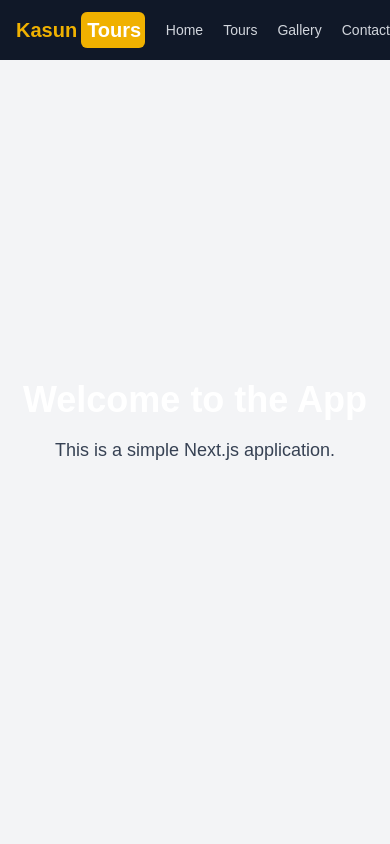
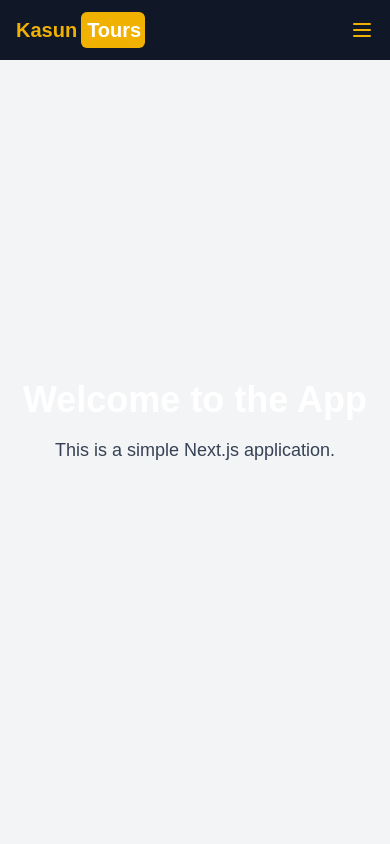
Before and after one commit to kasun-dev/kasun-tours-web, a Next.js app in the folder client/: page / in a window 390 px wide. Shown: the top 844 px of the page. Built offline with nearby package versions, Linux system fonts and the light colour scheme.

Commit message:
mobile navbar upgrade

```diff
--- a/client/package.json
+++ b/client/package.json
@@ -9,6 +9,7 @@
     "lint": "next lint"
   },
   "dependencies": {
+    "lucide-react": "^0.525.0",
     "next": "15.3.5",
     "react": "^19.0.0",
     "react-dom": "^19.0.0",
--- a/client/src/app/clientLayout.tsx
+++ b/client/src/app/clientLayout.tsx
@@ -2,9 +2,9 @@
 'use client'
 
 import { useEffect, useState } from 'react'
-import LoadingScreen from '@/components/LoadingScreen'
-import NavBar from '@/components/NavBar'
-import Footer from '@/components/Footer'
+import LoadingScreen from '@/app/components/LoadingScreen'
+import NavBar from '@/app/components/NavBar'
+import Footer from '@/app/components/Footer'
 import { Geist, Geist_Mono } from 'next/font/google'
 
 const geistSans = Geist({ variable: '--font-geist-sans', subsets: ['latin'] })
--- /dev/null
+++ b/client/src/app/components/NavBar.tsx
@@ -0,0 +1,64 @@
+import {Menu, SquareX} from 'lucide-react'
+import { useState } from 'react';
+
+export default function Page() {
+
+    // Function to handle the click event of the menu button
+    const [onClick, setOnClick] = useState(true);
+    const MenuButtonClick = () => {
+        setOnClick(!onClick);
+        const menu = document.querySelector('.mobile-menu');
+        if (menu) {
+            menu.classList.toggle('hidden');
+        }
+        console.log("Menu button clicked");
+    }
+
+  return (
+    <div className='text-white text-sm fixed top-0 left-0 right-0 width-full'>
+        <div className="bg-gray-900 ">
+            <div className="flex flex-row items-center justify-between max-w-7xl">
+                {/* logo and title*/}
+                <div className="flex">
+                    <p className="text-left text-xl text-yellow-500 font-bold pl-4 pt-4 pb-4">
+                        Kasun
+                    </p>
+                    <p className="text-left text-xl text-grey-900 font-bold mr-3 mt-3 mb-3 ml-1 bg-yellow-500 border-l-2 border-yellow-500 p-1 rounded-md">
+                        Tours
+                    </p>
+                </div>
+                {/* Navigation buttons*/}
+                <div className="hidden md:flex">
+                    <ul className="flex justify-center space-x-5 text-gray-300 text-sm">
+                        <li><a href="/" className="hover:text-yellow-500">Home</a></li>
+                        <li><a href="/tours" className="hover:text-yellow-500">Tours</a></li>
+                        <li><a href="/gallery" className="hover:text-yellow-500">Gallery</a></li>
+                        <li><a href="/contact" className="hover:text-yellow-500">Contact</a></li>
+                    </ul>
+                </div>
+                {/* Mobile menu button */}
+                <div>
+                    <button className="md:hidden p-4 text-gray-300" onClick={MenuButtonClick}>
+                        {onClick ?
+                            <Menu className="h-6 w-6 text-yellow-500" />:<SquareX className="h-6 w-6 text-yellow-500" />}
+                    </button>
+                </div>
+            </div>
+
+        </div>
+        {/* Mobile menu */}
+        <div>
+            {onClick ==false && (
+                <div className="mobile-menu bg-gray-800 text-yellow-500 p-4 m-2 rounded-md shadow-lg md:hidden">
+                    <ul className="flex flex-col space-y-2">
+                        <li><a href="/">Home</a></li>
+                        <li><a href="/tours">Tours</a></li>
+                        <li><a href="/gallery">Gallery</a></li>
+                        <li><a href="/contact">Contact</a></li>
+                    </ul>
+                </div>
+            )}
+        </div>
+    </div>
+  );
+}
--- a/client/src/components/NavBar.tsx
+++ /dev/null
@@ -1,26 +0,0 @@
-export default function Page() {
-  return (
-    <div className="bg-gray-900 text-white text-sm fixed top-0 left-0 right-0 width-full">
-        <div className="flex flex-row items-center justify-between max-w-7xl">
-            {/* logo and title*/}
-            <div className="flex">
-                <p className="text-left text-xl text-yellow-500 font-bold pl-4 pt-4 pb-4">
-                    Kasun
-                </p>
-                <p className="text-left text-xl text-grey-900 font-bold mr-3 mt-3 mb-3 ml-1 bg-yellow-500 border-l-2 border-yellow-500 p-1 rounded-md">
-                    Tours
-                </p>
-            </div>
-            {/* Navigation buttons*/}
-            <div>
-                <ul className="flex justify-center space-x-5 text-gray-300 text-sm">
-                    <li><a href="/" className="hover:text-yellow-500">Home</a></li>
-                    <li><a href="/tours" className="hover:text-yellow-500">Tours</a></li>
-                    <li><a href="/gallery" className="hover:text-yellow-500">Gallery</a></li>
-                    <li><a href="/contact" className="hover:text-yellow-500">Contact</a></li>
-                </ul>
-            </div>
-        </div>
-    </div>
-  );
-}
```
Also changed, not shown: client/src/app/components/Footer.tsx (renamed from client/src/components/Footer.tsx), client/src/app/components/LoadingScreen.tsx (renamed from client/src/components/LoadingScreen.tsx), 1 other file (tests, documents, lock files or other folders).
